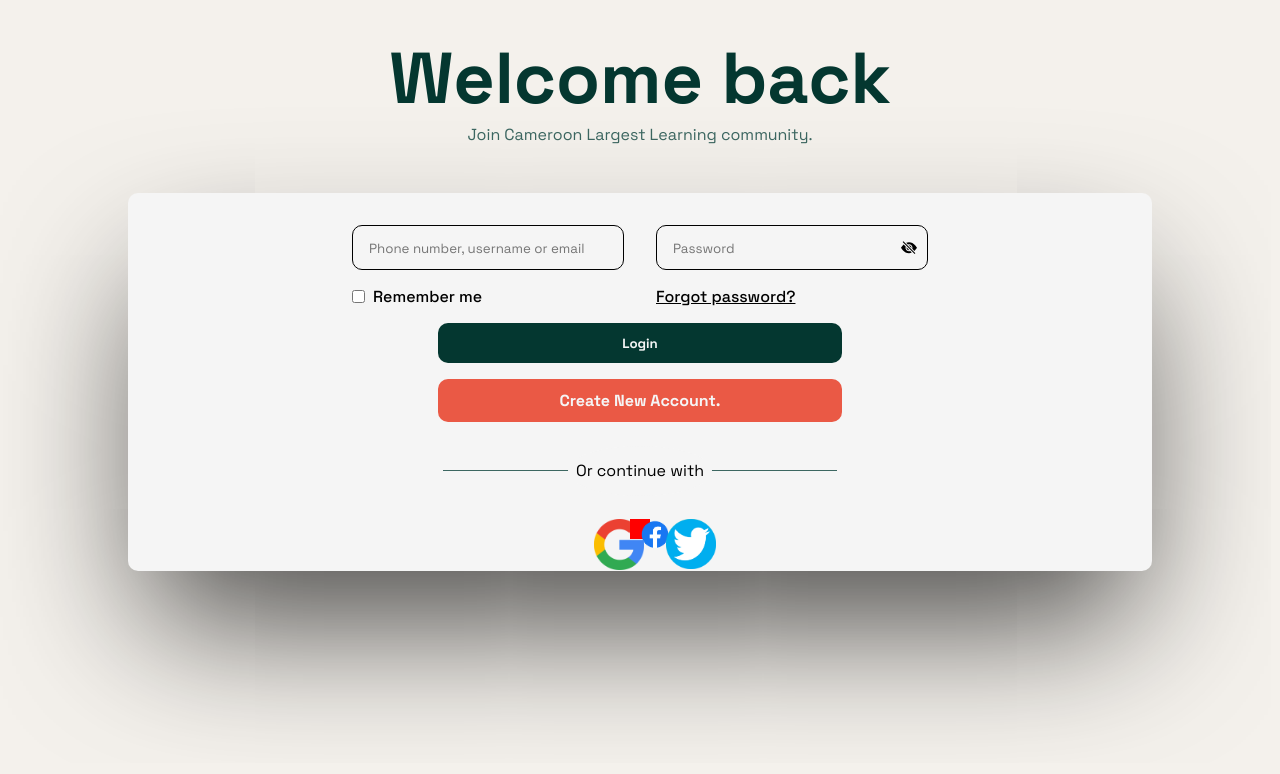
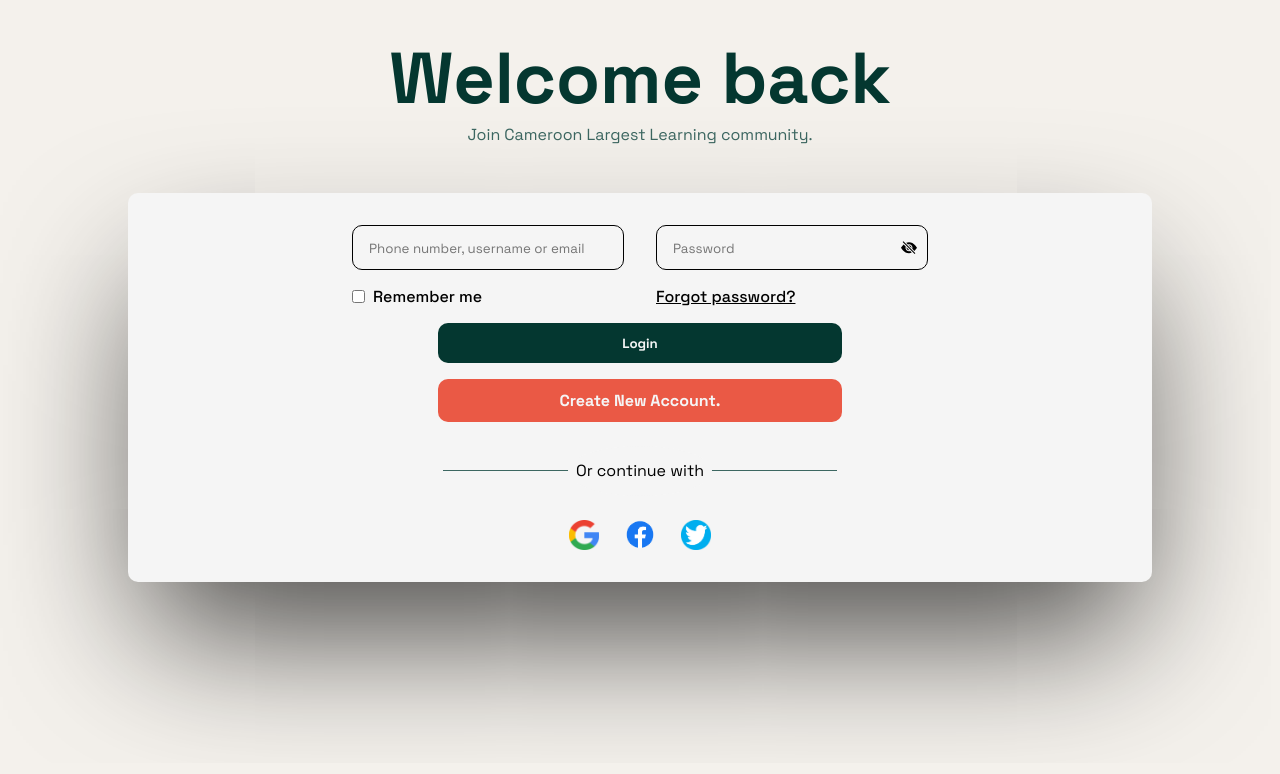
Before and after one commit to zenith-noble01/atlasv_2, a React (Vite) app in the folder client/: page /login in a window 1280 px wide. Shown: the top 774 px of the page. Built offline with nearby package versions, Linux system fonts and the light colour scheme.

Commit message:
made some changes in the loadImages container

```diff
--- a/client/src/components/LoadImg.jsx
+++ b/client/src/components/LoadImg.jsx
@@ -1,7 +1,7 @@
 import React, { useState } from "react";
 import { Blurhash } from "react-blurhash";
 
-const LoadImg = ({ src, className }) => {
+const LoadImg = ({ src, className, height, width }) => {
   const [isLoading, setIsLoading] = useState(false);
 
   const handleImageLoad = () => {
@@ -12,8 +12,8 @@ const LoadImg = ({ src, className }) => {
       {!isLoading && (
         <Blurhash
           hash="LKO2?U00%2yA#AoMxZj[M{aeWBWV"
-          width={400}
-          height={300}
+          width={width}
+          height={height ? height : 40}
           className="mage"
         />
       )}
@@ -24,6 +24,8 @@ const LoadImg = ({ src, className }) => {
         style={{ display: isLoading ? "block" : "none" }}
         className={className}
         draggable={false}
+        width={width}
+        height={height}
       />
     </>
   );
--- a/client/src/pages/Login.jsx
+++ b/client/src/pages/Login.jsx
@@ -79,13 +79,28 @@ const Login = () => {
 
           <div className="continue__container">
             <div className="company google">
-              <LoadImg src={google} className="googleIcon" />
+              <LoadImg
+                src={google}
+                className="googleIcon"
+                height={30}
+                width={30}
+              />
             </div>
             <div className="company facebook">
-              <LoadImg src={facebook} className="facebookIcon" />
+              <LoadImg
+                src={facebook}
+                className="facebookIcon"
+                // height={50}
+                width={70}
+              />
             </div>
             <div className="company twitter">
-              <LoadImg src={twitter} className="twitterIcon" />
+              <LoadImg
+                src={twitter}
+                className="twitterIcon"
+                height={30}
+                width={30}
+              />
             </div>
           </div>
         </div>
--- a/client/src/styles/auth.scss
+++ b/client/src/styles/auth.scss
@@ -164,15 +164,12 @@
       @include flexAlign;
       gap: $sm-gap;
       .company {
-        height: 20px;
-        width: 20px;
         img {
-          width: 50px;
+          width: 30px;
           cursor: pointer;
         }
 
         &.facebook {
-          background: red;
           img {
             width: 50px;
           }
```
